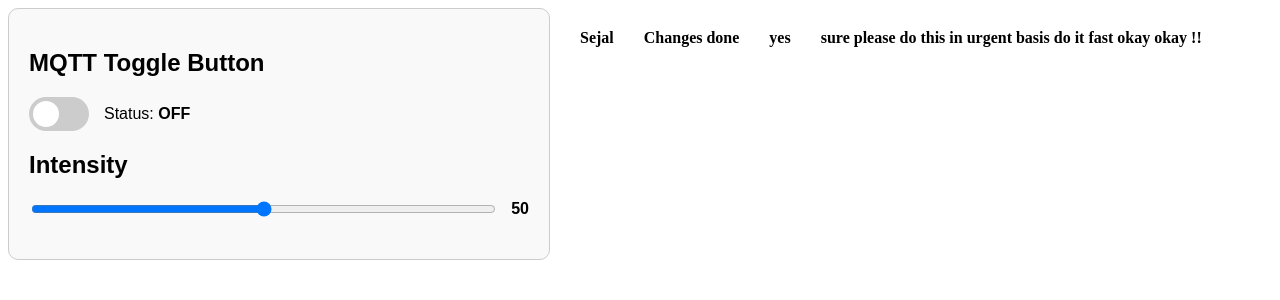
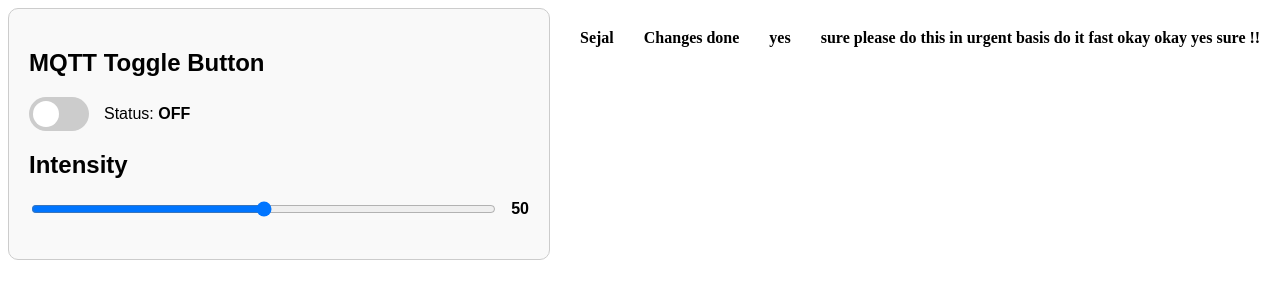
Before and after one commit to KambleSudhirSejal/CI_CD-Pipeline-Learning, a Flask app: page / in a window 1280 px wide. Shown: the top 300 px of the page. Run offline with Flask 3, Linux system fonts and the light colour scheme; data comes from the database, SQL or seed files in the repository.

Commit message:
commit fourth

```diff
--- a/templates/index.html
+++ b/templates/index.html
@@ -30,7 +30,7 @@
             <h4>Sejal </h4>
             <h4>Changes done</h4>
             <h4>yes </h4>
-            <h4>sure please  do this  in urgent basis do it fast okay okay !!</h4>
+            <h4>sure please  do this  in urgent basis do it fast okay okay yes sure !!</h4>
 
             <div class="graph-container">
                     <div id="TodayAndSetDateButton">
```
